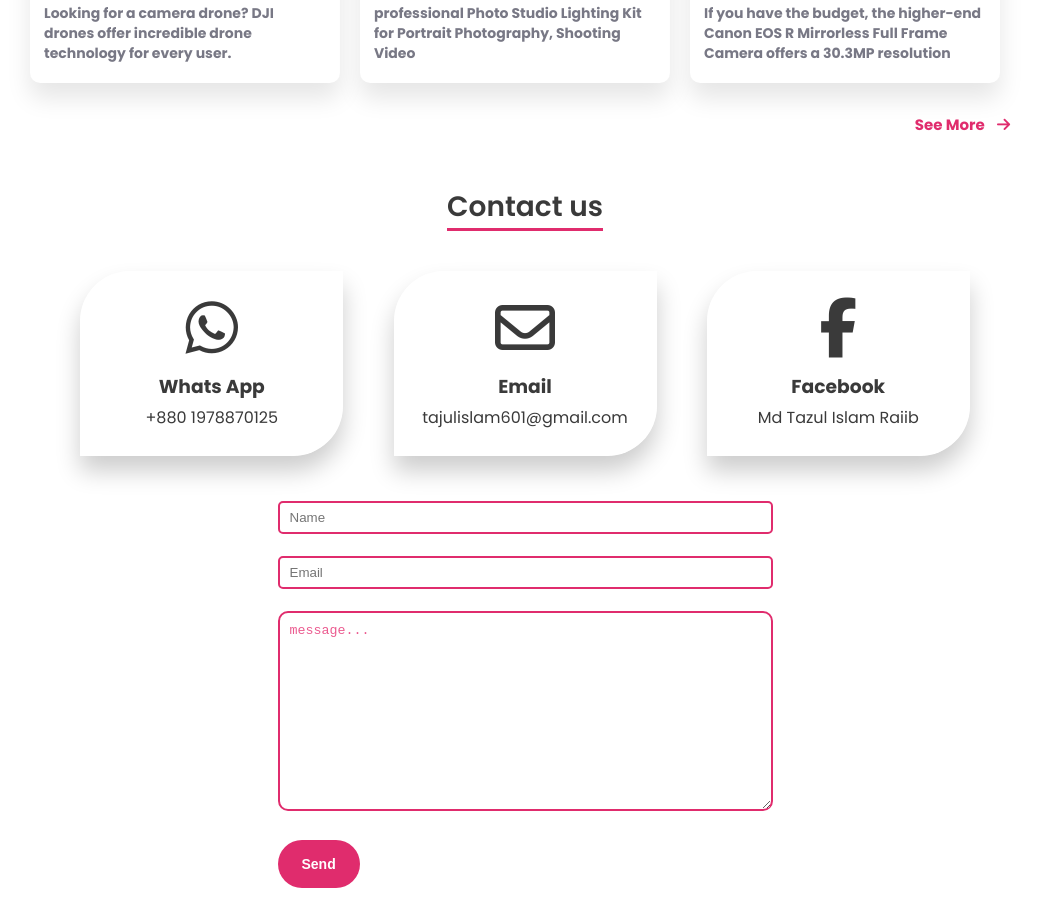
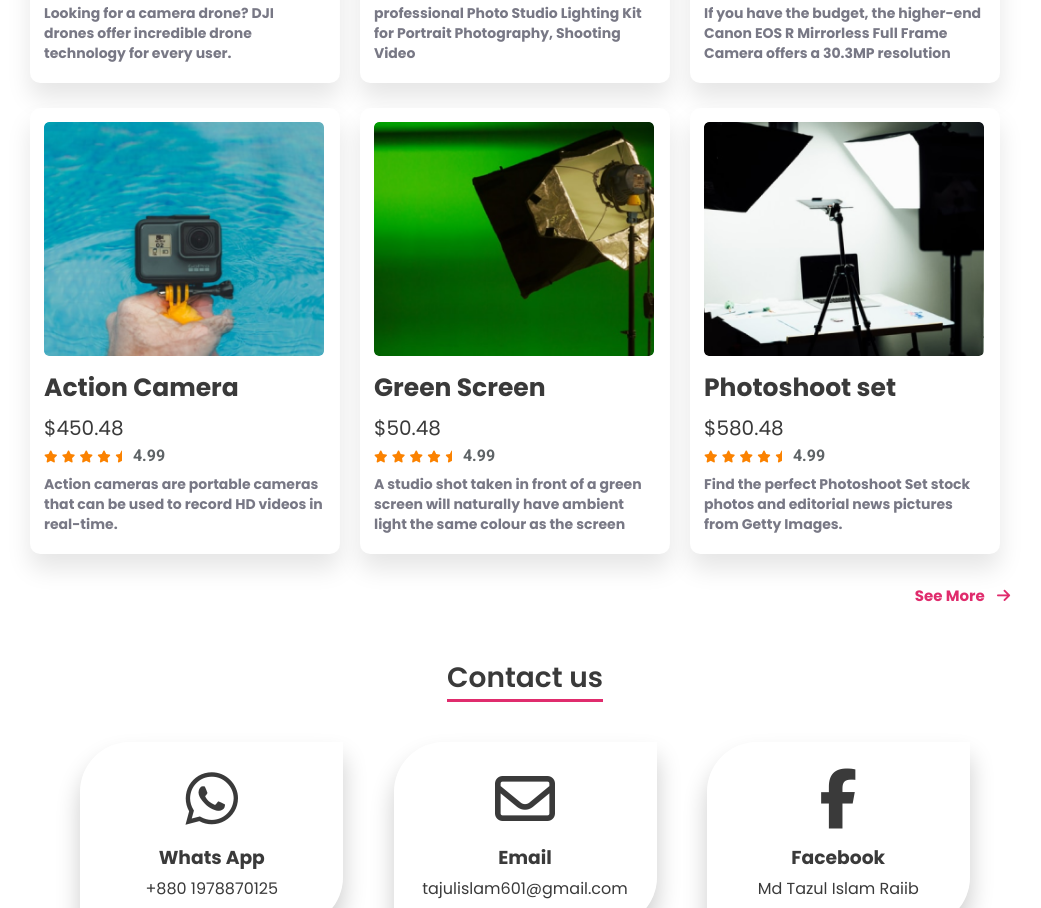
Before and after one commit to Developer-Rakib/Assignment-2, a plain HTML site: page index.html in a window 1280 px wide. Shown: the part 1778-2686 px from the top of the page, without its empty margins (115-1156 px from the left). Drawn offline with Linux system fonts and the light colour scheme.

Commit message:
complete

```diff
--- a/index.html
+++ b/index.html
@@ -180,6 +180,48 @@
              </div>
              <p>If you have the budget, the higher-end Canon EOS R Mirrorless Full Frame Camera offers a 30.3MP resolution</p>
           </div>
+          <div class="product">
+             <img src="img/action.png" alt="img/action.png">
+             <h2>Action Camera</h2>
+             <span>$450.48</span>
+             <div class="rating">
+                <i class="fas fa-star"></i>
+                <i class="fas fa-star"></i>
+                <i class="fas fa-star"></i>
+                <i class="fas fa-star"></i>
+                <i class="fas fa-star-half"></i>
+                <span>4.99</span>
+             </div>
+             <p>Action cameras are portable cameras that can be used to record HD videos in real-time.</p>
+          </div>
+          <div class="product">
+             <img src="img/single-light.png" alt="img/single-light.png">
+             <h2>Green Screen</h2>
+             <span>$50.48</span>
+             <div class="rating">
+                <i class="fas fa-star"></i>
+                <i class="fas fa-star"></i>
+                <i class="fas fa-star"></i>
+                <i class="fas fa-star"></i>
+                <i class="fas fa-star-half"></i>
+                <span>4.99</span>
+             </div>
+             <p>A studio shot taken in front of a green screen will naturally have ambient light the same colour as the screen</p>
+          </div>
+          <div class="product">
+             <img src="img/setup.png" alt="img/setup.png">
+             <h2>Photoshoot set</h2>
+             <span>$580.48</span>
+             <div class="rating">
+                <i class="fas fa-star"></i>
+                <i class="fas fa-star"></i>
+                <i class="fas fa-star"></i>
+                <i class="fas fa-star"></i>
+                <i class="fas fa-star-half"></i>
+                <span>4.99</span>
+             </div>
+             <p>Find the perfect Photoshoot Set stock photos and editorial news pictures from Getty Images.</p>
+          </div>
 
        </div>
        <div class="see-more">See More <i class="fas fa-arrow-right"></i> </div>
```
